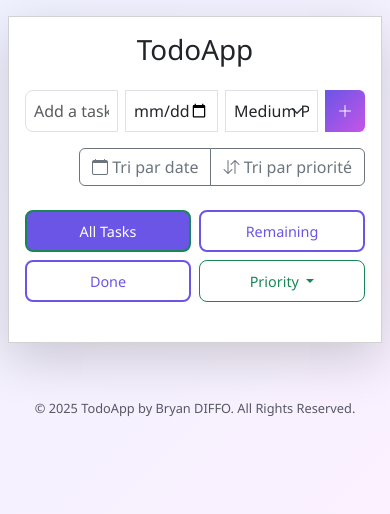
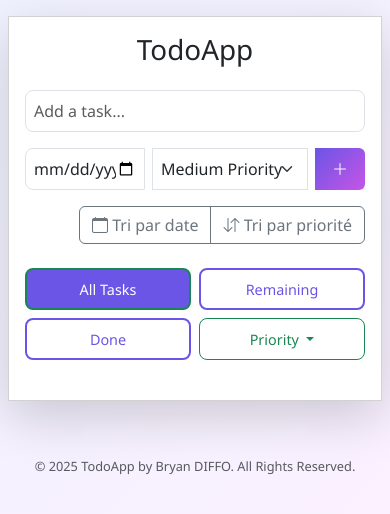
Before and after one commit to bryaneibon/todo, a plain HTML site: page index.html in a window 390 px wide. Drawn offline with nearby package versions, Linux system fonts and the light colour scheme.

Commit message:
Reorganize task form layout - Move task input to full width on first line - Group date, priority and add button on second line - Adjust input widths for better visual

```diff
--- a/css/styles.css
+++ b/css/styles.css
@@ -14,6 +14,7 @@ body {
   background: linear-gradient(135deg, #6a55e6 0%, #c655e6 100%);
   color: white;
   border: none;
+  min-width: 60px;
   transition: all 0.3s;
 }
 
@@ -142,7 +143,7 @@ body {
 }
 
 .date-input {
-  max-width: 150px;
+  max-width: 140px;
 }
 
 .date-badge {
@@ -180,6 +181,11 @@ body {
   display: block;
   opacity: 1;
 }
+
+.priority-select {
+  min-width: 160px;
+}
+
 /* Mobile Optimizations */
 @media (max-width: 768px) {
   .container-fluid {
@@ -208,8 +214,7 @@ body {
   }
 
   .priority-select {
-      width: auto;
-      min-width: 120px;
+      min-width: 140px;
   }
 
   /* Filter buttons adjustments */
@@ -239,6 +244,10 @@ body {
       overflow: hidden;
       text-overflow: ellipsis;
       white-space: nowrap;
+  }
+
+  .todo-button {
+    min-width: 50px;
   }
 
   .priority-badge {
--- a/index.html
+++ b/index.html
@@ -19,10 +19,13 @@
         <h1 class="text-center mb-4">TodoApp</h1>
 
         <form class="todo-form">
+          <div class="mb-3">
+              <input type="text" class="form-control form-control-lg"
+                     placeholder="Add a task..." required>
+          </div>
           <div class="input-group mb-3">
-            <input type="text" class="form-control form-control-lg" placeholder="Add a task..." required>
               <input type="date" class="form-control form-control-lg date-input"
-                   min="${new Date().toISOString().split('T')[0]}">
+                     required>
               <select class="form-select form-select-lg priority-select">
                   <option value="low">Low Priority</option>
                   <option value="medium" selected>Medium Priority</option>
```
Lines whose indentation alone changed are shown as unchanged.
